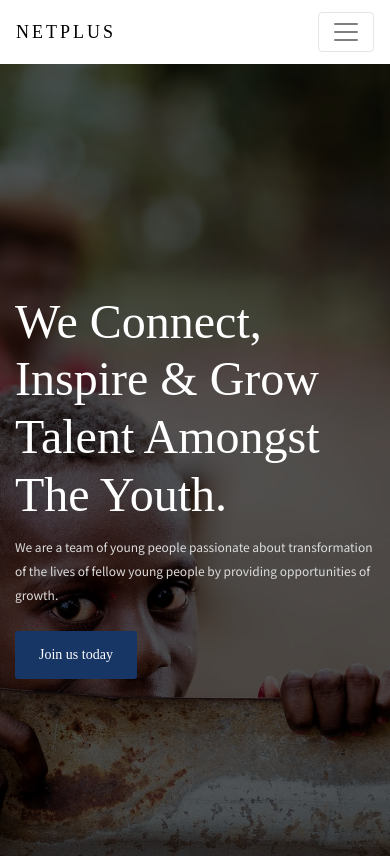
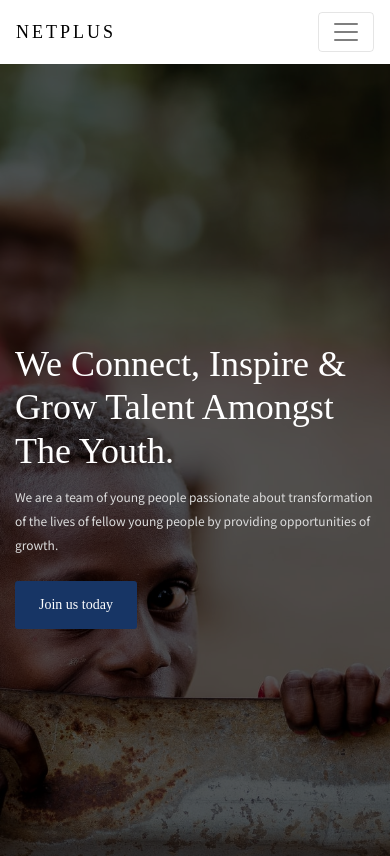
Before and after one commit to gabrieladams/netplus-redo, a React (Create React App) app: page / in a window 390 px wide. Shown: the top 856 px of the page. Built offline with nearby package versions, Linux system fonts and the light colour scheme.

Commit message:
new updates

```diff
--- a/src/components/Hero.js
+++ b/src/components/Hero.js
@@ -34,13 +34,20 @@ function Hero() {
           <div className='hero-content h-100 d-flex align-items-center'>
             <div className='hero-content-inner'>
               <div className='row'>
-                <div className='col-md-8'>
+                <div className='col-md-10 col-lg-8'>
                   <h1
-                    style={
-                      route === '/'
-                        ? { fontSize: '48px' }
-                        : { fontSize: '36px' }
-                    }
+                    style={(function () {
+                      const viewPortWidth = window.innerWidth;
+                      if (route === '/') {
+                        if (viewPortWidth >= 576) {
+                          return { fontSize: '48px' };
+                        } else {
+                          return { fontSize: '36px' };
+                        }
+                      } else {
+                        return { fontSize: '36px' };
+                      }
+                    })()}
                     className='hero-hdr'
                   >
                     {heroHdr}
@@ -77,4 +84,21 @@ function Hero() {
   );
 }
 
+// function setHeroHdrFs() {
+//   const viewPortWidth = window.innerWidth;
+//   if (route === '/') {
+//     if (viewPortWidth > 768) {
+//       return { fontSize: '48px' };
+//     } else {
+//       return { fontSize: '36px' };
+//     }
+//   }
+// }
+
+// style={
+//   route === '/'
+//     ? { fontSize: '6vmin' }
+//     : { fontSize: '5vmin' }
+// }
+
 export default Hero;
--- a/src/scss/_hero.scss
+++ b/src/scss/_hero.scss
@@ -8,6 +8,9 @@
       .hero-hdr {
         margin-bottom: 12px;
         color: $hdr_color_light;
+        // @media #{$mobile_sm} {
+        //   font-size: 36px;
+        // }
       }
       .hero-subtxt {
         margin-bottom: 24px;
```
